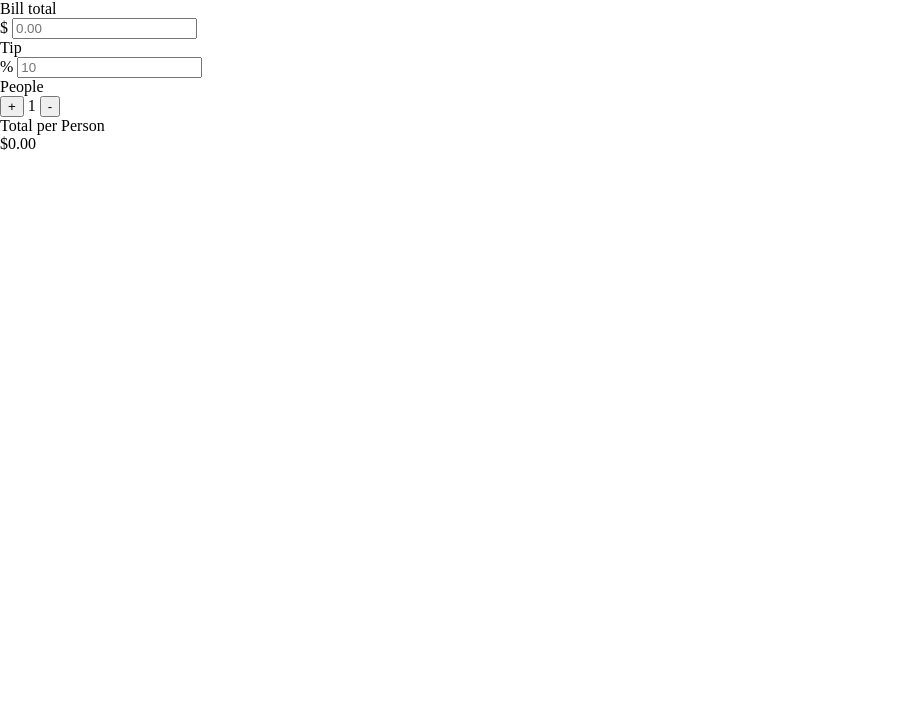
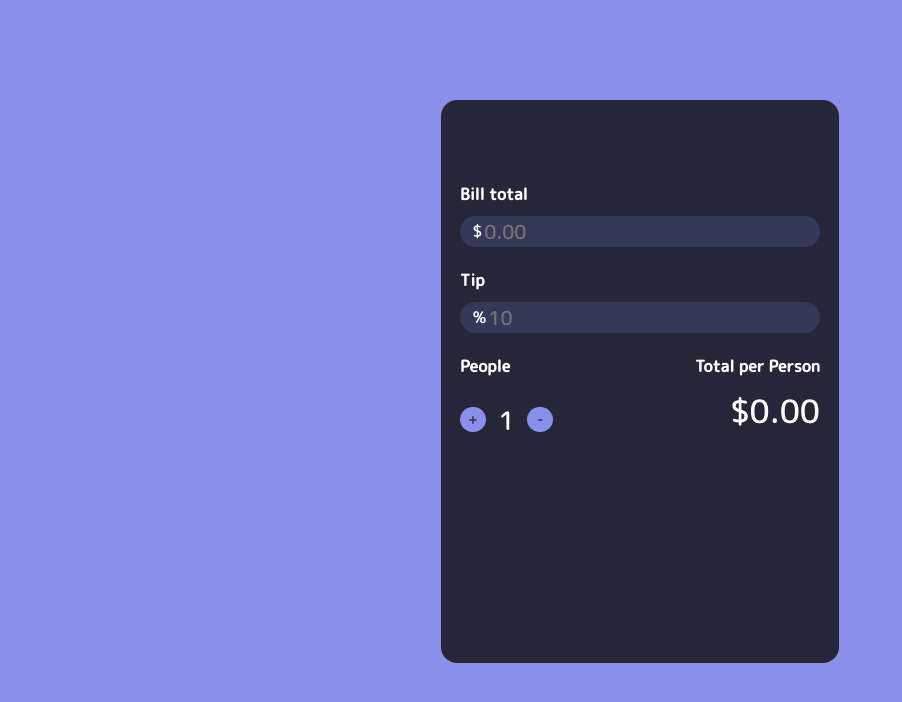
Before and after one commit to SHuzzain/javaScript-project, a plain HTML site: page Tips_and_calculate/index.html in a window 1280 px wide. Shown: the whole page, without its empty margins (0-902 px from the left). Drawn offline with Linux system fonts and the light colour scheme; files that its build step writes are made by us from their sources.

Commit message:
Update index.html

```diff
--- a/Tips_and_calculate/index.html
+++ b/Tips_and_calculate/index.html
@@ -10,7 +10,7 @@
     />
     <meta http-equiv="X-UA-Compatible" content="IE=edge" />
     <meta name="viewport" content="width=device-width, initial-scale=1.0" />
-    <link rel="stylesheet" href="../jsprogram2/css/style.css" class="css">
+    <link rel="stylesheet" href="css/style.css" class="css">
     <title>Tip Calculator</title>
   </head>
   <body>
```
